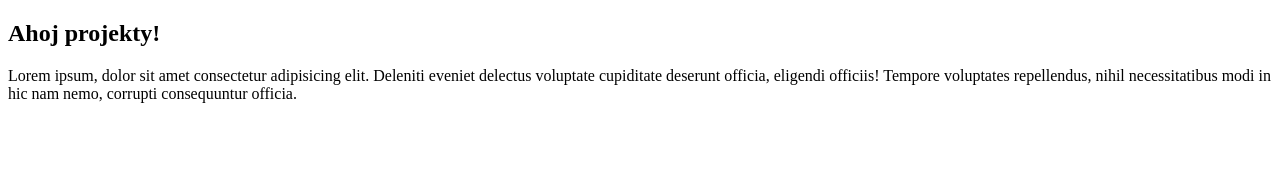
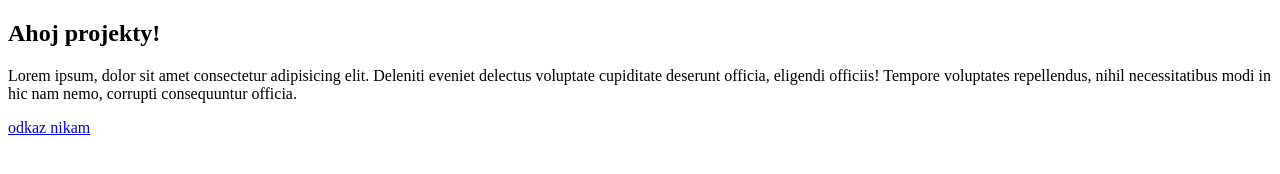
Before and after one commit to Jirkos123/testovaciblbost, a plain HTML site: page index.html in a window 1280 px wide. Drawn offline with Linux system fonts and the light colour scheme.

Commit message:
add ftr - tlacitko

```diff
--- a/index.html
+++ b/index.html
@@ -10,7 +10,7 @@
 
         <h1>Ahoj projekty!</h1>
         <p>Lorem ipsum, dolor sit amet consectetur adipisicing elit. Deleniti eveniet delectus voluptate cupiditate deserunt officia, eligendi officiis! Tempore voluptates repellendus, nihil necessitatibus modi in hic nam nemo, corrupti consequuntur officia.</p>
-
+        <a href="asdhasdha">odkaz nikam</a>
 
     </article>
 </body>
```
